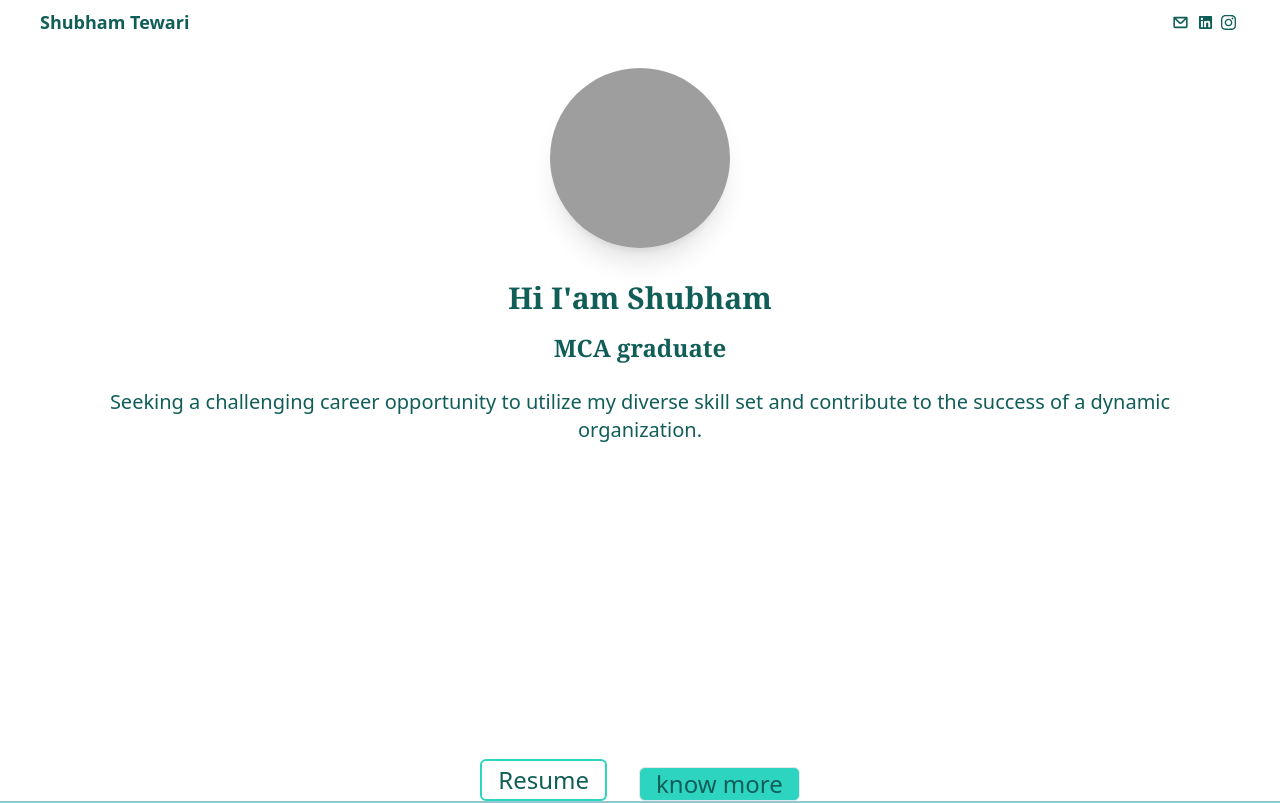
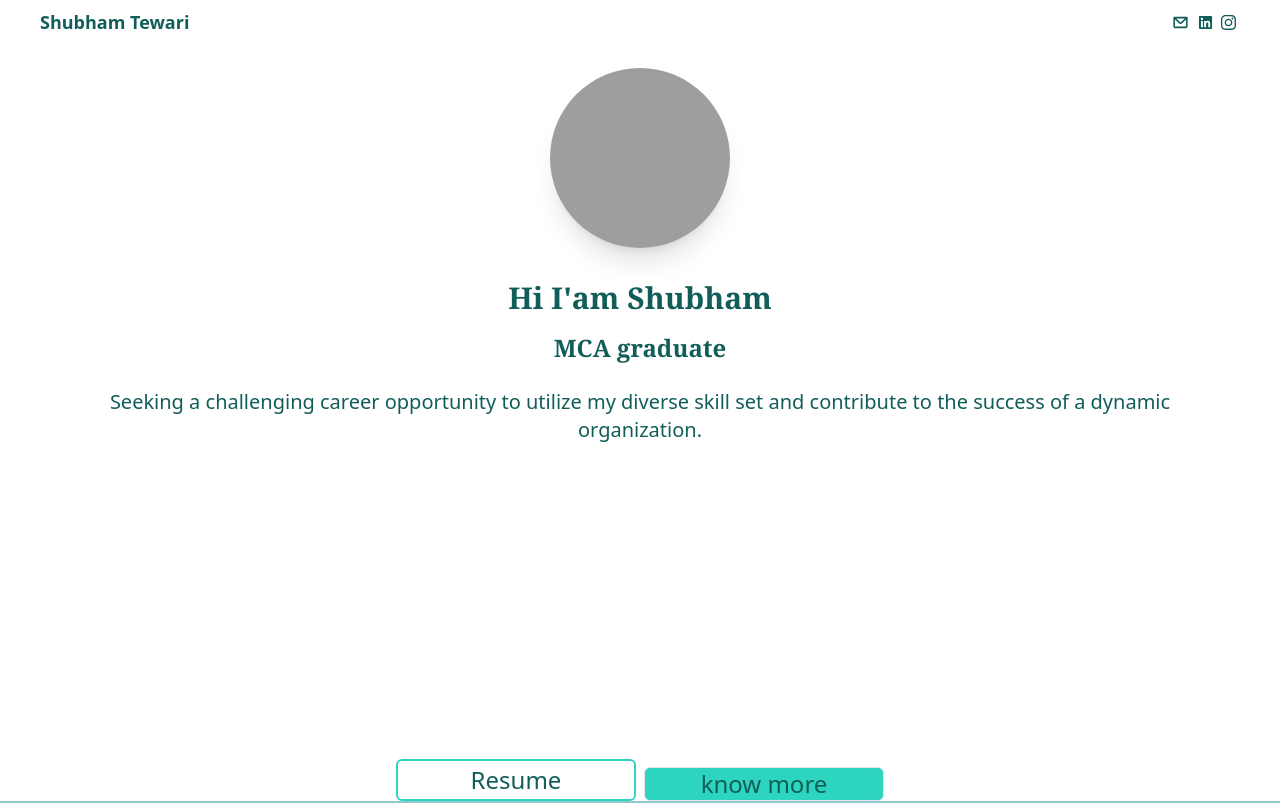
Before and after one commit to st321123/Portfolio, a React (Create React App) app: page / in a window 1280 px wide. Shown: the top 803 px of the page. Built offline with nearby package versions, Linux system fonts and the light colour scheme; grey boxes are pictures that could not be loaded.

Commit message:
lavda lassan

```diff
--- a/src/components/First.tsx
+++ b/src/components/First.tsx
@@ -11,7 +11,7 @@ function First() {
   };
 
   return (
-    <div className=' text-teal-800 relative  flex flex-col xs:items-center text-center  px-10   h-[calc(100vh-43px)] pt-2 '>
+    <div className=' text-teal-800  justify-center  flex flex-col sm:items-center text-center  px-10   h-[calc(100vh-43px)] pt-2 '>
 
       <div className=' flex flex-col items-center text-center mx-auto space-y-4'>
 
@@ -25,10 +25,10 @@ function First() {
       <span className='grow'>
 
       </span>
-      <div className=' flex flex-col xs:flex xs:flex-row  justify-between space-y-2 '  >
-        <button className='  hover:bg-teal-200 border-2 border-solid border-teal-400 rounded-md px-2 sm:px-4 sm:text-2xl mx-4 '><a href={shubham} download="ShubhamResume">Resume </a></button>
+      <div className=' flex flex-col sm:flex sm:flex-row  sm:justify-between sm:space-x-2 space-y-2 px-2'  >
+        <button className='xs:mx-auto xs:w-[240px] hover:bg-teal-200 border-2 border-solid border-teal-400 rounded-md px-2 sm:px-4 sm:text-2xl mx-4 '><a href={shubham} download="ShubhamResume">Resume </a></button>
 
-        <button onClick={scrollToBottom} className=' hover:bg-teal-200   bg-teal-400 border rounded-md  sm:px-4 sm:text-2xl px-2 mx-4 '>know more</button>
+        <button onClick={scrollToBottom} className=' xs:mx-auto xs:w-[240px] hover:bg-teal-200   bg-teal-400 border rounded-md  sm:px-4 sm:text-2xl px-2 mx-4 '>know more</button>
 
 
       </div>
```
